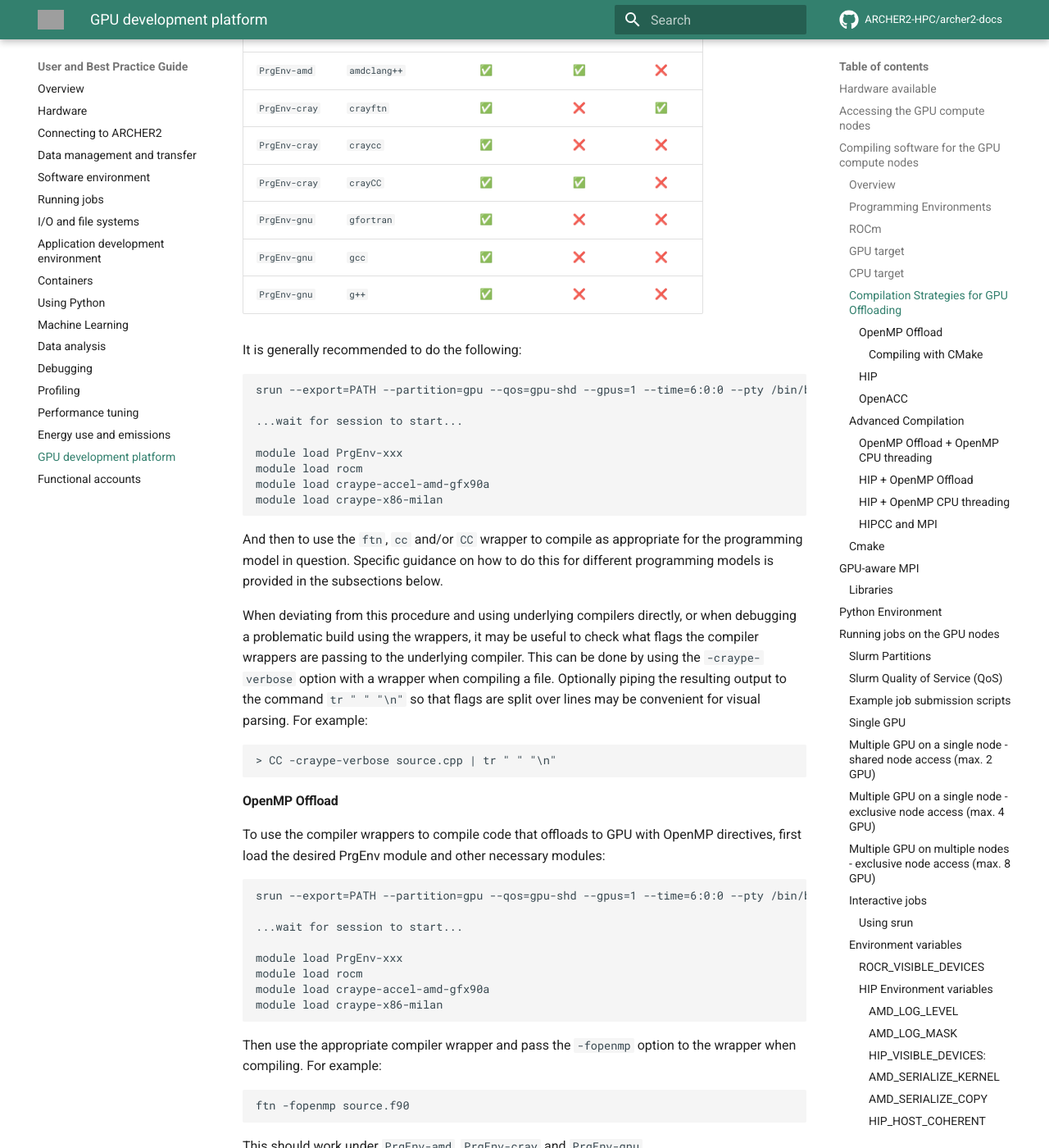
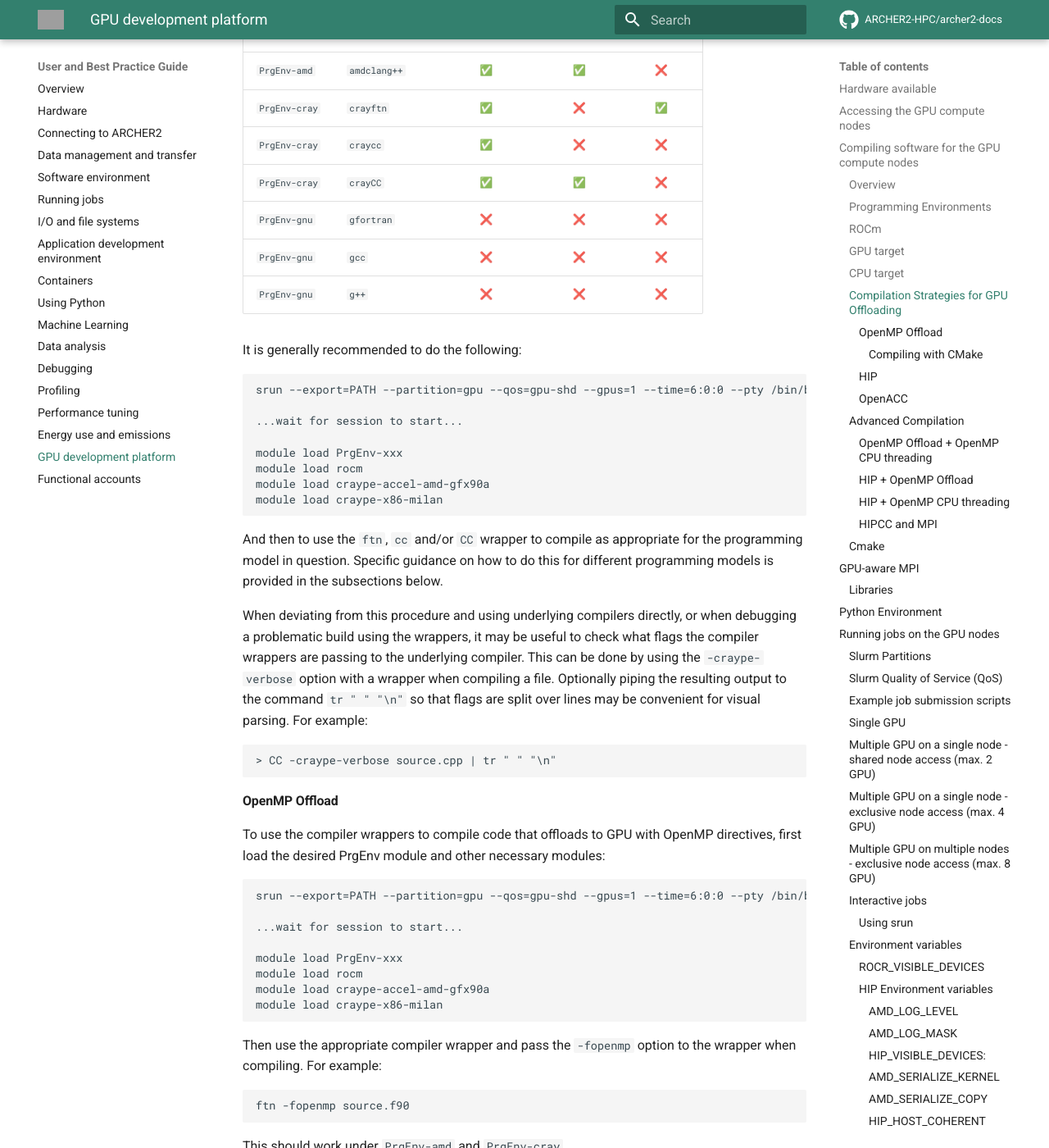
Before and after one commit to ARCHER2-HPC/archer2-docs, an MkDocs documentation site: the page built from docs/user-guide/gpu.md, in a window 1280 px wide and 1400 px high, scrolled down 3777 px. Shown: the whole window at 82% size. Built offline with MkDocs 1.6.1 and Material for MkDocs 9.7.7, drawn with Linux system fonts in a browser that asks for light colours; comment, search, counter and statistics services are not loaded; grey boxes are pictures that could not be loaded.

Commit message:
Update OpenMP offload support under PrgEnv-gnu (gcc14 provided by PrgEnv-gnu has not been compiled to support OpenMP offload)

````diff
--- a/docs/user-guide/gpu.md
+++ b/docs/user-guide/gpu.md
@@ -179,10 +179,9 @@ table:
 | `PrgEnv-cray` | `crayftn`       |     ✅	   | ❌  |   ✅    |
 | `PrgEnv-cray` | `craycc`        |     ✅	   | ❌  |   ❌    |
 | `PrgEnv-cray` | `crayCC`        |     ✅	   | ✅  |   ❌    |
-| `PrgEnv-gnu`  | `gfortran`      |     ✅	   | ❌  |   ❌    |
-| `PrgEnv-gnu`  | `gcc`           |     ✅	   | ❌  |   ❌    |
-| `PrgEnv-gnu`  | `g++`           |     ✅         | ❌  |   ❌    |
-
+| `PrgEnv-gnu`  | `gfortran`      |     ❌	   | ❌  |   ❌    |
+| `PrgEnv-gnu`  | `gcc`           |     ❌	   | ❌  |   ❌    |
+| `PrgEnv-gnu`  | `g++`           |     ❌         | ❌  |   ❌    |
 
 It is generally recommended to do the following:
 
@@ -241,7 +240,7 @@ option to the wrapper when compiling. For example:
 ftn -fopenmp source.f90
 ```
 
-This should work under `PrgEnv-amd`, `PrgEnv-cray` and `PrgEnv-gnu`.
+This should work under `PrgEnv-amd` and `PrgEnv-cray`.
 
 You may find that offload directives introduced in more recent
 versions of the OpenMP standard, e.g. versions later than OpenMP 4.5,
````
